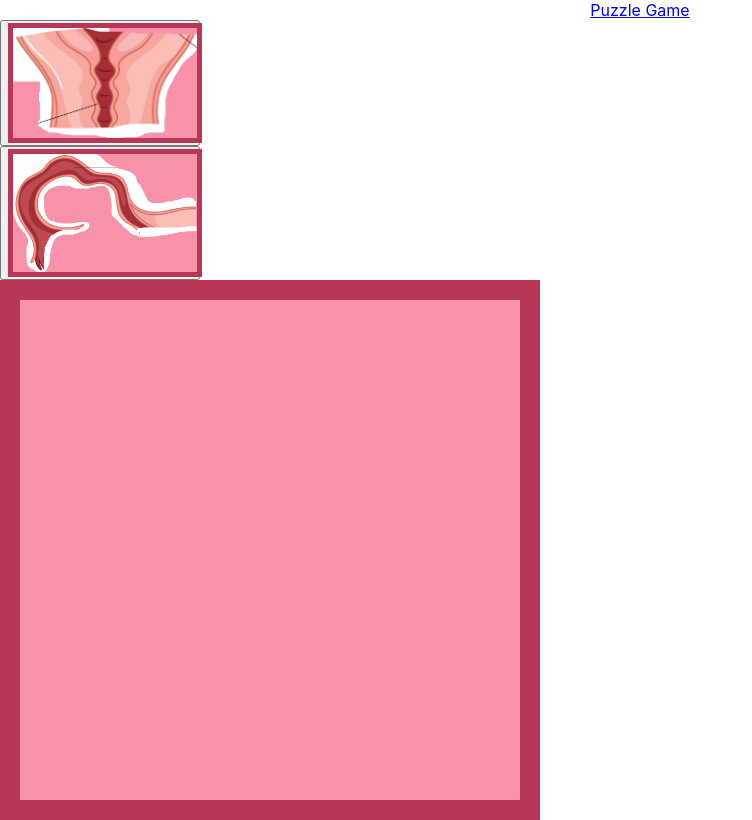
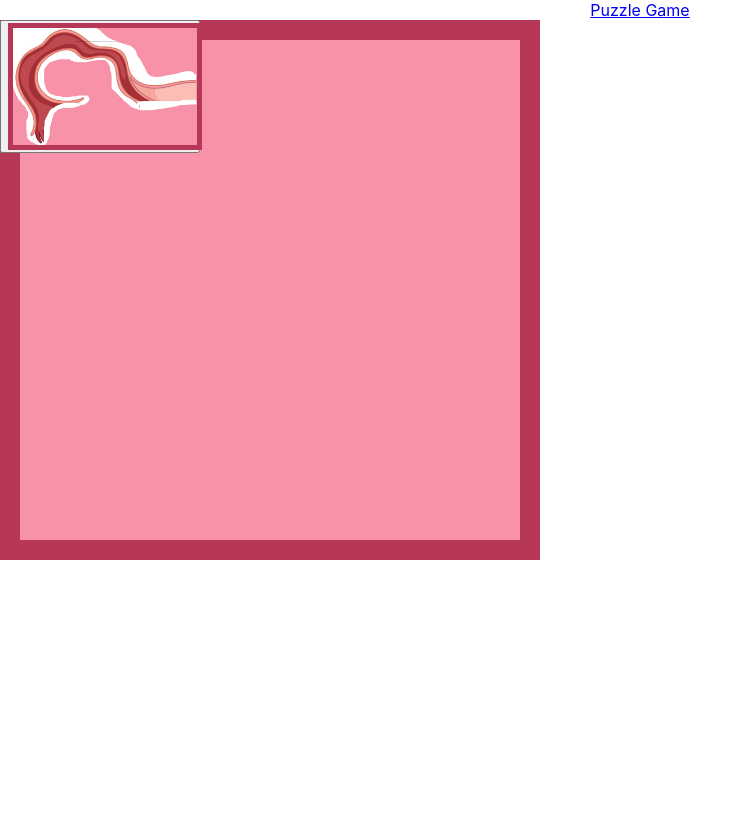
Before and after one commit to sumeetminhas/womens_health, a React (Create React App) app: page /puzzle in a window 1280 px wide. Shown: the whole page, without its empty margins (0-752 px from the left). Built offline with nearby package versions, Linux system fonts and the light colour scheme.

Commit message:
drag works.

```diff
--- a/src/components/DragDrop.css
+++ b/src/components/DragDrop.css
@@ -1,5 +1,6 @@
 
 .thing {
+    position:absolute;
     display: block;
     max-width: 200px;
     max-height: 200px;
--- a/src/components/DragDrop.js
+++ b/src/components/DragDrop.js
@@ -32,11 +32,11 @@ export const DragDrop = () => {
 
 
   function handleDragEnd(event) {
-    console.log("event", event.activatorEvent.target.getBoundingClientRect())
+    console.log("event", event)
+    const item = draggableItems.find((item) => item.id === event.active.id)
     const newState = {
-      id: event.active.id,
-      src: draggableItems.find((item) => item.id === event.active.id).src,
-      position: {x: event.delta.x, y: event.delta.y}
+      ...item,
+      position: {x: item.position.x + event.delta.x, y: item.position.y + event.delta.y}
     }
 
     setDraggableItems([
--- a/src/components/Draggable.js
+++ b/src/components/Draggable.js
@@ -8,7 +8,7 @@ export function Draggable(props) {
 
 
   const style = transform ? {
-    transform: `translate3d(${transform.x}px, ${transform.y}px, 0)`,
+    transform: `translate3d(${transform.x + props.position.x}px, ${transform.y + props.position.y}px, 0)`,
   } : {
     transform: `translate3d(${props.position.x}px, ${props.position.y}px, 0)`
   };
@@ -17,11 +17,11 @@ export function Draggable(props) {
     console.log("testMouse", e.target.getBoundingClientRect())
   }
 
+
   return (
-    <div>
-    <button className="thing" ref={setNodeRef} style={style} {...listeners} {...attributes} onMouseUp={testMouse}>
+    <button className={`thing ${props.id}`} ref={setNodeRef} style={style} {...listeners} {...attributes} onMouseUp={testMouse}>
       {props.children}
     </button>
-    </div>
+
   )
 }
```
Also changed, not shown: src/components/Droppable.js (+0 -41 lines).
